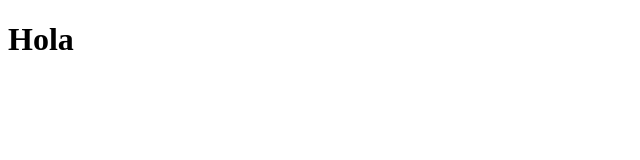
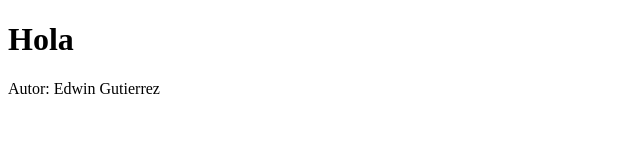
Before and after one commit to adriangutierrez0103/practica-git-individual, a plain HTML site: page index.html in a window 1280 px wide. Shown: the whole page, without its empty margins (0-640 px from the left). Drawn offline with Linux system fonts and the light colour scheme.

Commit message:
chore: agrego autor

```diff
--- a/index.html
+++ b/index.html
@@ -1 +1 @@
-<!doctype html><title>Demo</title><h1>Hola</h1>
+<!doctype html><title>Demo</title><h1>Hola</h1><p>Autor: Edwin Gutierrez</p>
```
